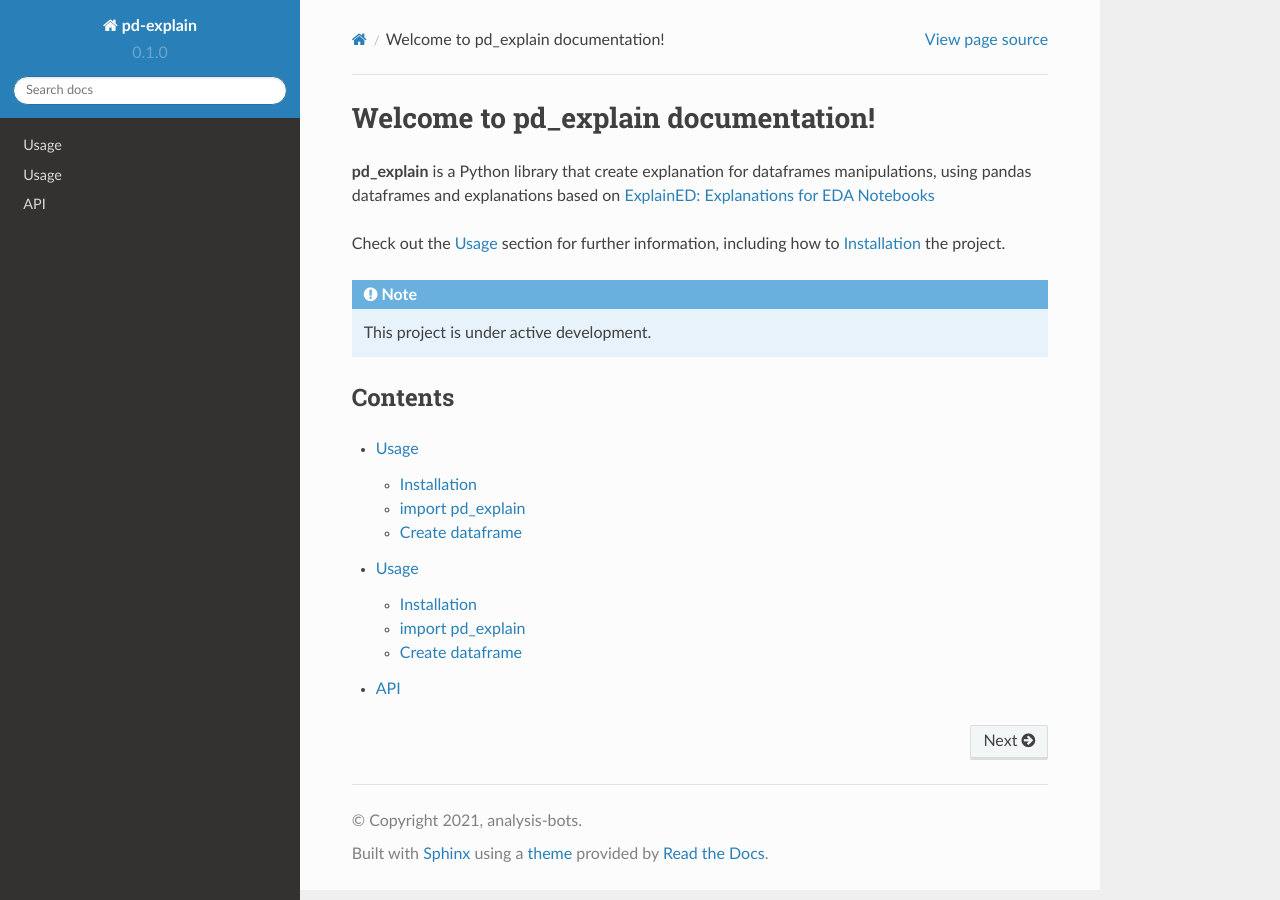
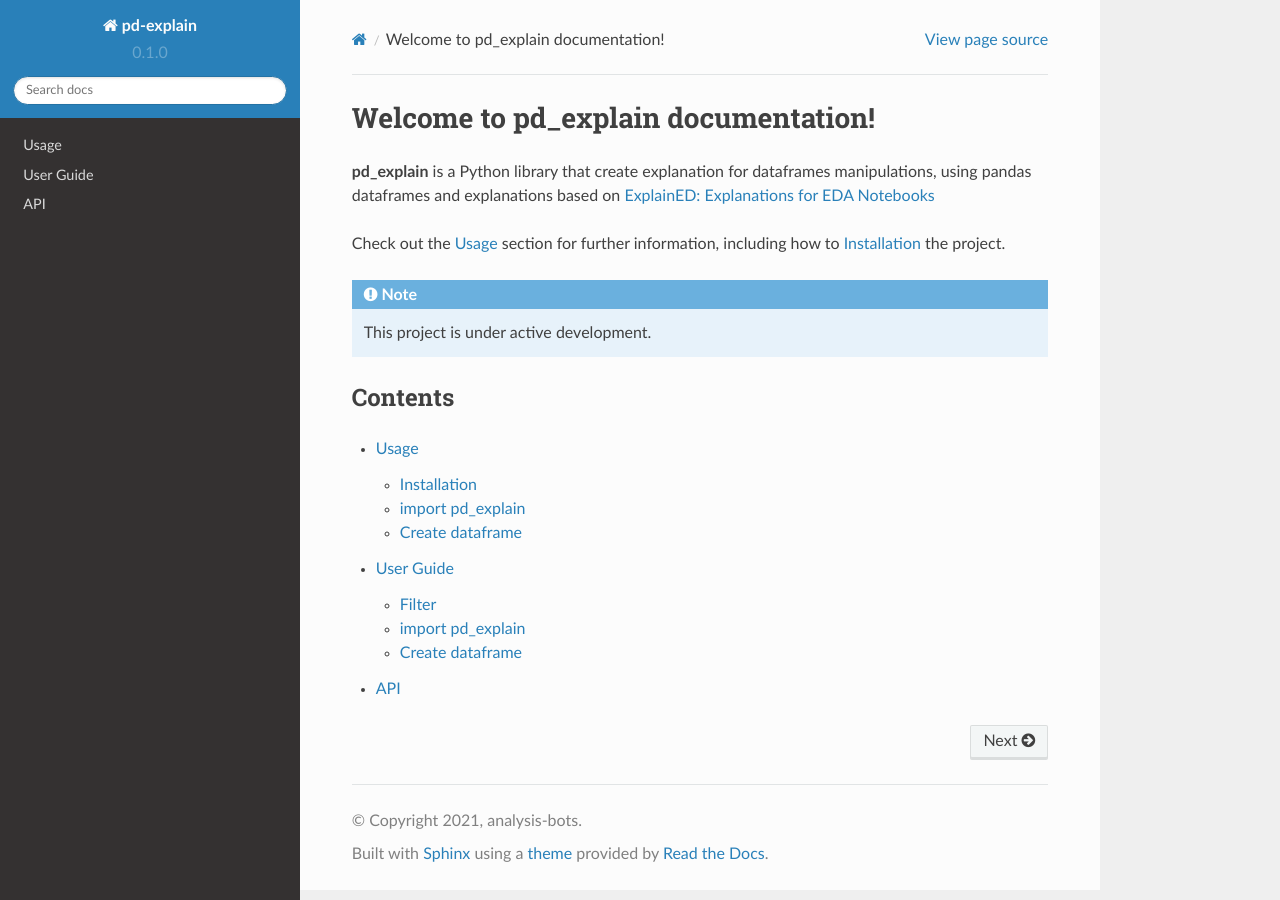
Before and after one commit to edenIsakov/pd-explain-docs, a Sphinx documentation site: the page built from docs/source/index.rst, in a window 1280 px wide. Built offline with Sphinx 7.4.7 and the Read the Docs theme 2.0.0, drawn with Linux system fonts in a browser that asks for light colours; pages that are not in the unit, such as notebooks, are missing from menus.

Commit message:
Update User Guide.rst

```diff
--- a/docs/source/User Guide.rst
+++ b/docs/source/User Guide.rst
@@ -1,9 +1,9 @@
-Usage
+User Guide
 =====
 
-.. _installation:
+.. _Filter:
 
-Installation
+Filter
 ------------
 
 To use pd_explain, first install it using pip:
```
